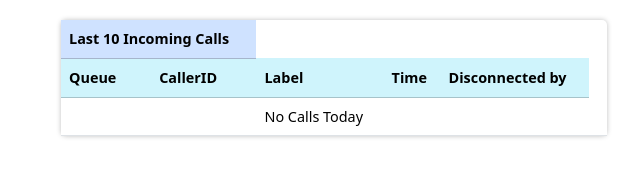
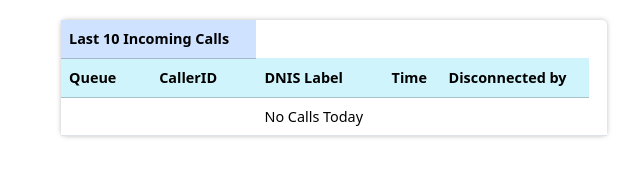
Before and after one commit to stevemac78/ElevateCC, a plain HTML site: page index.html in a window 1280 px wide. Shown: the part 553-730 px from the top of the page, 21-661 px from the left. Drawn offline with nearby package versions, Linux system fonts and the light colour scheme; no server answers.

Commit message:
Update index.html

```diff
--- a/index.html
+++ b/index.html
@@ -145,7 +145,7 @@
           <tr class="table-info">
             <th>Queue</th>
             <th>CallerID</th>
-            <th>Label</th>
+            <th>DNIS Label</th>
             <th>Time</th>
             <th>Disconnected by</th>
           </tr>
```
